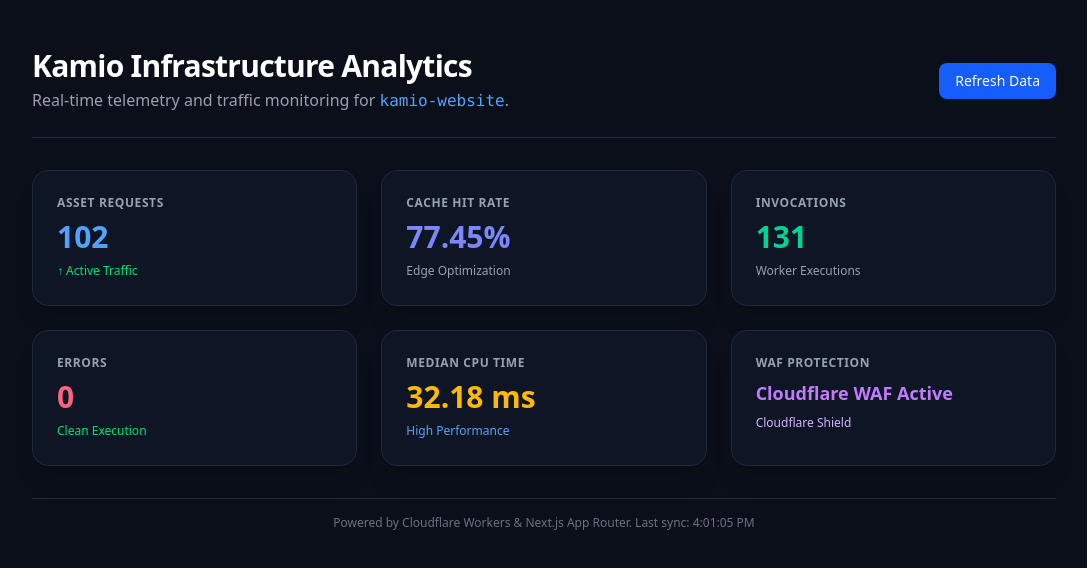
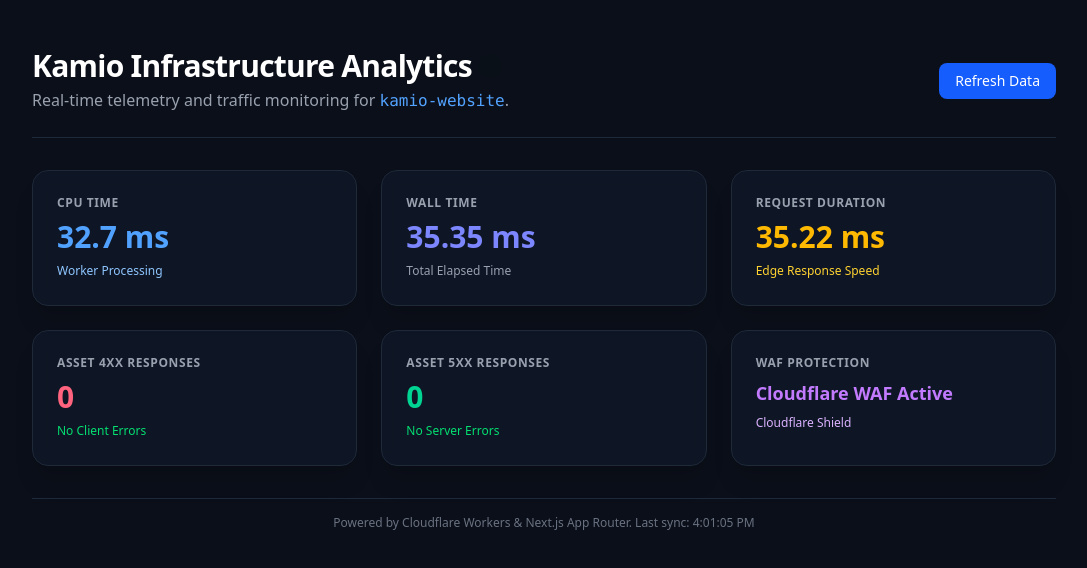
Before and after one commit to Fadd-itds/kamio, a Next.js app: page /analytics in a window 1280 px wide. Shown: the top 568 px of the page, without its empty margins (96-1183 px from the left). Built offline with nearby package versions, Linux system fonts and the light colour scheme.

Commit message:
sync metrics with latest cloudflare dashboard data

```diff
--- a/app/analytics/page.tsx
+++ b/app/analytics/page.tsx
@@ -4,11 +4,11 @@
 
 export default function AnalyticsPage() {
   const [stats, setStats] = useState({
-    assetRequests: "102",
-    cacheHitRate: "77.45%",
-    invocations: "131",
-    errors: "0",
-    cpuTime: "32.18 ms",
+    cpuTime: "32.7 ms",
+    wallTime: "35.35 ms",
+    requestDuration: "35.22 ms",
+    asset4xx: "0",
+    asset5xx: "0",
     status: "Operational (100% Uptime)",
     protection: "Cloudflare WAF Active",
     lastUpdated: new Date().toLocaleTimeString(),
@@ -19,11 +19,11 @@
     setLoading(true);
     setTimeout(() => {
       setStats({
-        assetRequests: "102",
-        cacheHitRate: "77.45%",
-        invocations: "131",
-        errors: "0",
-        cpuTime: "32.18 ms",
+        cpuTime: "32.7 ms",
+        wallTime: "35.35 ms",
+        requestDuration: "35.22 ms",
+        asset4xx: "0",
+        asset5xx: "0",
         status: "Operational (100% Uptime)",
         protection: "Cloudflare WAF Active",
         lastUpdated: new Date().toLocaleTimeString(),
@@ -55,36 +55,36 @@
           </button>
         </div>
 
-        {/* Cloudflare Workers Metrics Grid */}
+        {/* Cloudflare Workers Real Metrics Grid */}
         <div className="grid grid-cols-1 sm:grid-cols-2 md:grid-cols-3 gap-6 mb-8">
           <div className="bg-gray-900/80 backdrop-blur border border-gray-800 p-6 rounded-2xl shadow-xl">
-            <h3 className="text-xs font-semibold uppercase tracking-wider text-gray-400">Asset Requests</h3>
-            <p className="text-3xl font-bold mt-2 text-blue-400">{stats.assetRequests}</p>
-            <span className="text-xs text-green-400 mt-2 inline-block">↑ Active Traffic</span>
+            <h3 className="text-xs font-semibold uppercase tracking-wider text-gray-400">CPU Time</h3>
+            <p className="text-3xl font-bold mt-2 text-blue-400">{stats.cpuTime}</p>
+            <span className="text-xs text-blue-300 mt-2 inline-block">Worker Processing</span>
           </div>
 
           <div className="bg-gray-900/80 backdrop-blur border border-gray-800 p-6 rounded-2xl shadow-xl">
-            <h3 className="text-xs font-semibold uppercase tracking-wider text-gray-400">Cache Hit Rate</h3>
-            <p className="text-3xl font-bold mt-2 text-indigo-400">{stats.cacheHitRate}</p>
-            <span className="text-xs text-gray-400 mt-2 inline-block">Edge Optimization</span>
+            <h3 className="text-xs font-semibold uppercase tracking-wider text-gray-400">Wall Time</h3>
+            <p className="text-3xl font-bold mt-2 text-indigo-400">{stats.wallTime}</p>
+            <span className="text-xs text-gray-400 mt-2 inline-block">Total Elapsed Time</span>
           </div>
 
           <div className="bg-gray-900/80 backdrop-blur border border-gray-800 p-6 rounded-2xl shadow-xl">
-            <h3 className="text-xs font-semibold uppercase tracking-wider text-gray-400">Invocations</h3>
-            <p className="text-3xl font-bold mt-2 text-emerald-400">{stats.invocations}</p>
-            <span className="text-xs text-gray-400 mt-2 inline-block">Worker Executions</span>
+            <h3 className="text-xs font-semibold uppercase tracking-wider text-gray-400">Request Duration</h3>
+            <p className="text-3xl font-bold mt-2 text-amber-400">{stats.requestDuration}</p>
+            <span className="text-xs text-amber-300 mt-2 inline-block">Edge Response Speed</span>
           </div>
 
           <div className="bg-gray-900/80 backdrop-blur border border-gray-800 p-6 rounded-2xl shadow-xl">
-            <h3 className="text-xs font-semibold uppercase tracking-wider text-gray-400">Errors</h3>
-            <p className="text-3xl font-bold mt-2 text-rose-400">{stats.errors}</p>
-            <span className="text-xs text-green-400 mt-2 inline-block">Clean Execution</span>
+            <h3 className="text-xs font-semibold uppercase tracking-wider text-gray-400">Asset 4xx Responses</h3>
+            <p className="text-3xl font-bold mt-2 text-rose-400">{stats.asset4xx}</p>
+            <span className="text-xs text-green-400 mt-2 inline-block">No Client Errors</span>
           </div>
 
           <div className="bg-gray-900/80 backdrop-blur border border-gray-800 p-6 rounded-2xl shadow-xl">
-            <h3 className="text-xs font-semibold uppercase tracking-wider text-gray-400">Median CPU Time</h3>
-            <p className="text-3xl font-bold mt-2 text-amber-400">{stats.cpuTime}</p>
-            <span className="text-xs text-blue-400 mt-2 inline-block">High Performance</span>
+            <h3 className="text-xs font-semibold uppercase tracking-wider text-gray-400">Asset 5xx Responses</h3>
+            <p className="text-3xl font-bold mt-2 text-emerald-400">{stats.asset5xx}</p>
+            <span className="text-xs text-green-400 mt-2 inline-block">No Server Errors</span>
           </div>
 
           <div className="bg-gray-900/80 backdrop-blur border border-gray-800 p-6 rounded-2xl shadow-xl">
```
